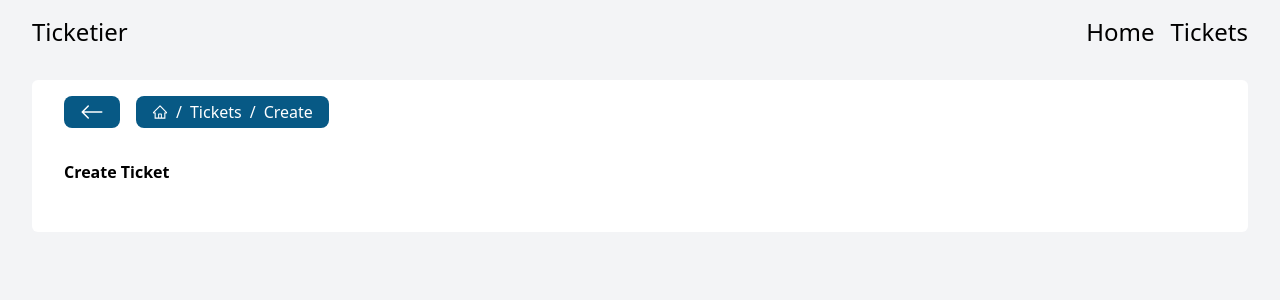
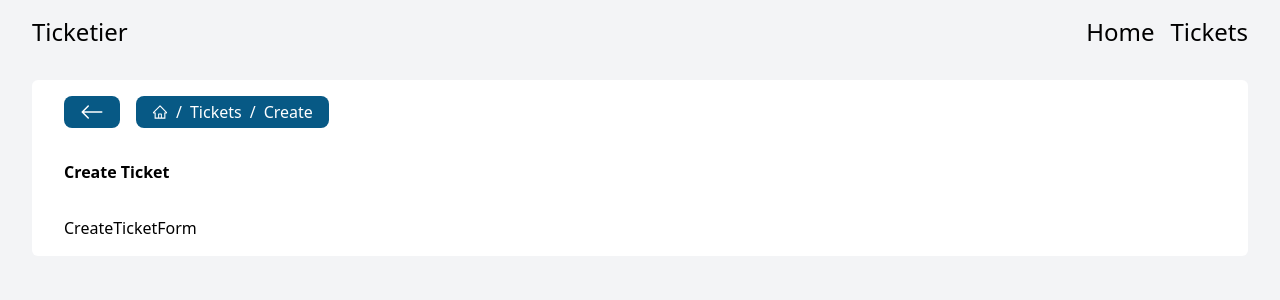
Before and after one commit to AleksandrPolishchuk/TicketierApp, a Next.js app in the folder frontend/ticketier-front-nextjs/: page /tickets/create in a window 1280 px wide. Shown: the top 300 px of the page. Built offline with nearby package versions, Linux system fonts and the light colour scheme.

Commit message:
add CreateTicketForm page

```diff
--- /dev/null
+++ b/frontend/ticketier-front-nextjs/app/tickets/create/CreateTicketForm.tsx
@@ -0,0 +1,7 @@
+import React from "react";
+
+const CreateTicketForm = () => {
+  return <div>CreateTicketForm</div>;
+};
+
+export default CreateTicketForm;
--- a/frontend/ticketier-front-nextjs/app/tickets/create/page.tsx
+++ b/frontend/ticketier-front-nextjs/app/tickets/create/page.tsx
@@ -4,6 +4,7 @@ import GeneralInnerTitle from "@/components/general-inner-title/GeneralInnerTitl
 import Link from "next/link";
 import React from "react";
 import { AiOutlinePlusSquare } from "react-icons/ai";
+import CreateTicketForm from "./CreateTicketForm";
 
 const TicketCreatePage = () => {
   return (
@@ -27,6 +28,8 @@ const TicketCreatePage = () => {
       <div>
         <GeneralInnerTitle title="Create Ticket" />
       </div>
+
+      <CreateTicketForm />
     </div>
   );
 };
```
